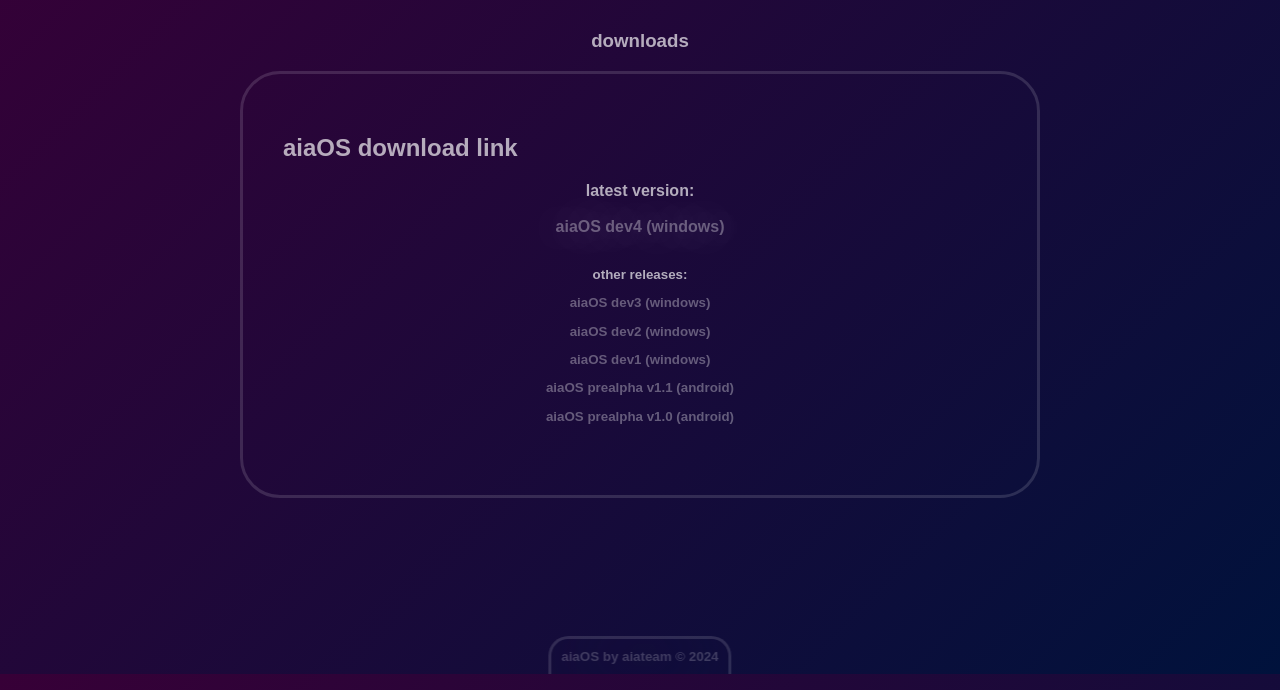
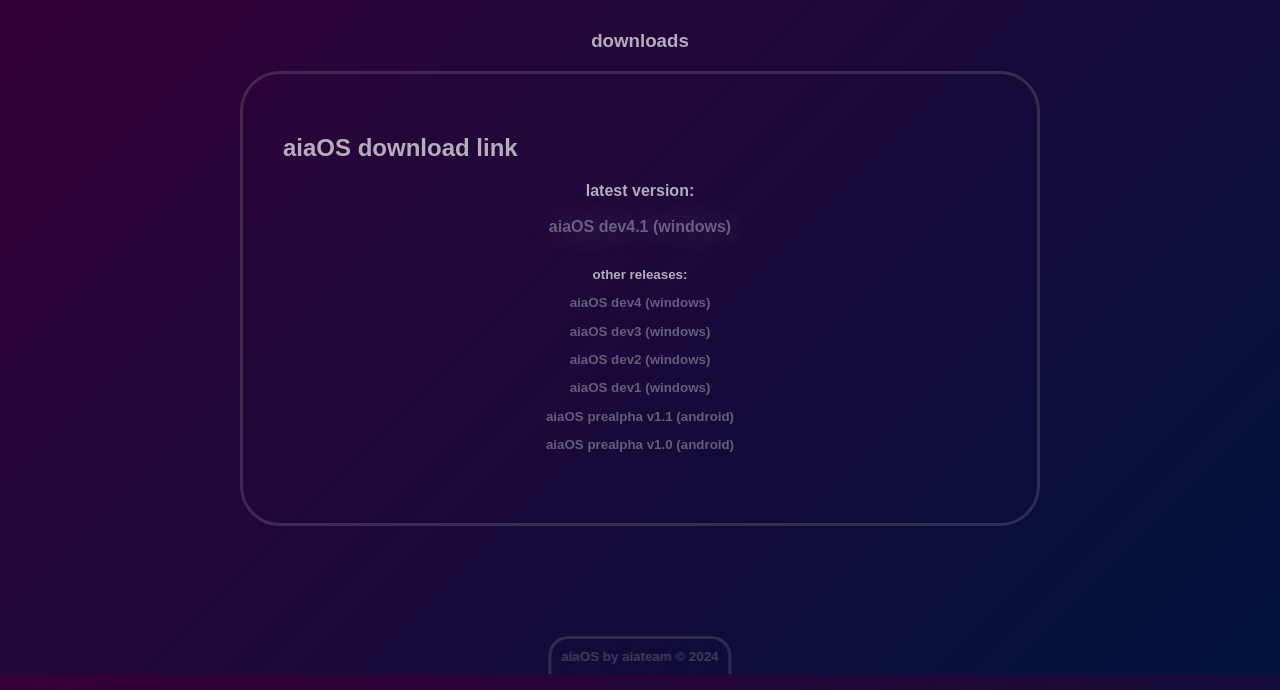
Before and after one commit to aiateam/aiaos, a plain HTML site: page downloads.html in a window 1280 px wide. Shown: the part 126-816 px from the top of the page. Drawn offline with Linux system fonts and the light colour scheme; a web font is replaced by a local one.

Commit message:
Update downloads.html

```diff
--- a/downloads.html
+++ b/downloads.html
@@ -18,8 +18,9 @@
                     <div id="kafelek">
                         <h2>aiaOS download link</h2>
                         latest version:<br><br>
-                        <a href="files/aiaOSdev4.zip" target="_blank" style="text-shadow: 0px 0px 40px rgba(255, 255, 255, 0.5);">aiaOS dev4 (windows)</a><br><br>
+                        <a href="files/aiaOSdev4.1.zip" target="_blank" style="text-shadow: 0px 0px 40px rgba(255, 255, 255, 0.5);">aiaOS dev4.1 (windows)</a><br><br>
                         <p style="font-size: smaller;">other releases:</p>
+                        <p style="font-size: smaller;"><a href="files/aiaOSdev4.zip" target="_blank">aiaOS dev4 (windows)</a><br></p>
                         <p style="font-size: smaller;"><a href="files/aiaOSdev3.zip" target="_blank">aiaOS dev3 (windows)</a><br></p>
                         <p style="font-size: smaller;"><a href="files/aiaOSdev2.zip" target="_blank">aiaOS dev2 (windows)</a><br></p>
                         <p style="font-size: smaller;"><a href="files/aiaOSdev1.exe" target="_blank">aiaOS dev1 (windows)</a><br></p>
```
